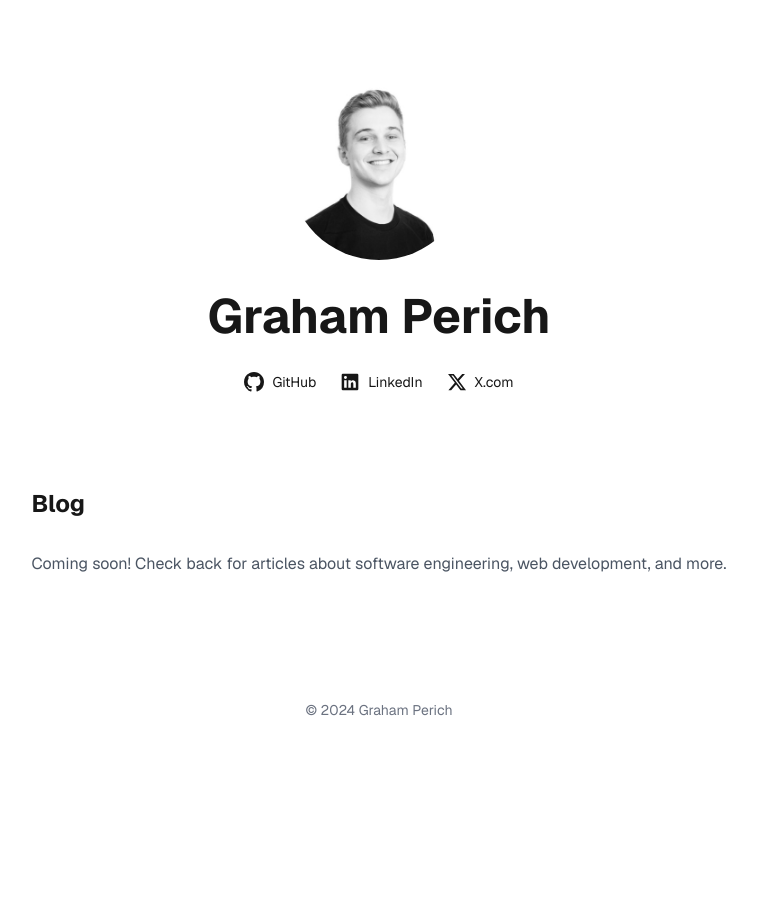
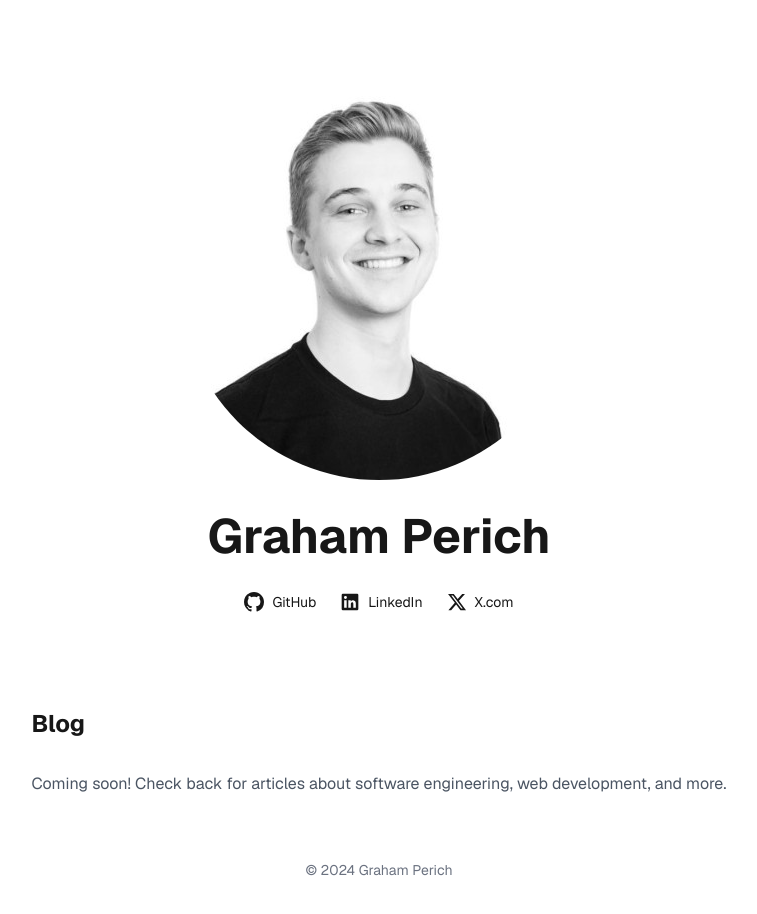
Before and after one commit to perich/grahamperich.com, a Next.js app: page / in a window 1280 px wide. Shown: the top 914 px of the page, without its empty margins (261-1018 px from the left). Before the commit the page ends 800 px from the top, so only its background shows below. Built offline with nearby package versions, Linux system fonts and the light colour scheme.

Commit message:
fix layout shift on page load

```diff
--- a/src/app/components/HelloWorld.tsx
+++ b/src/app/components/HelloWorld.tsx
@@ -3,12 +3,15 @@ import Image from "next/image";
 export default function HelloWorld() {
   return (
     <section className="flex flex-col gap-8 items-center">
+      {/* https://nextjs.org/docs/pages/api-reference/components/image */}
       <Image
         className="rounded-full"
         src="/headshot.jpg"
         alt="Avitar"
-        width={180}
-        height={38}
+        // The width and height props represent the intrinsic image width in pixels. This property is used to infer the correct aspect ratio of the image and avoid layout shift during loading.
+        // It does not determine the rendered size of the image, which is controlled by CSS, similar to the width attribute in the HTML <img> tag.
+        width={400}
+        height={400}
         priority
       />
       <h1 className="text-4xl sm:text-5xl font-bold">Graham Perich</h1>
```
